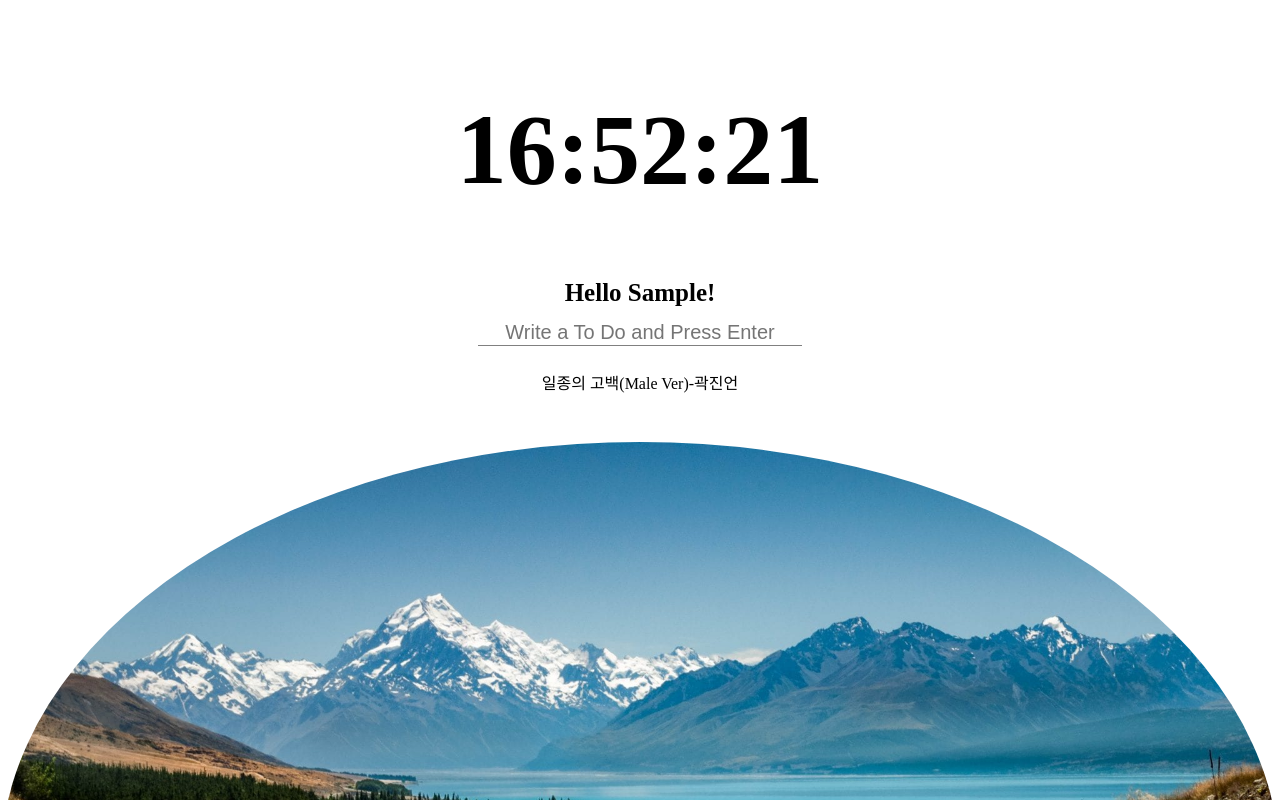
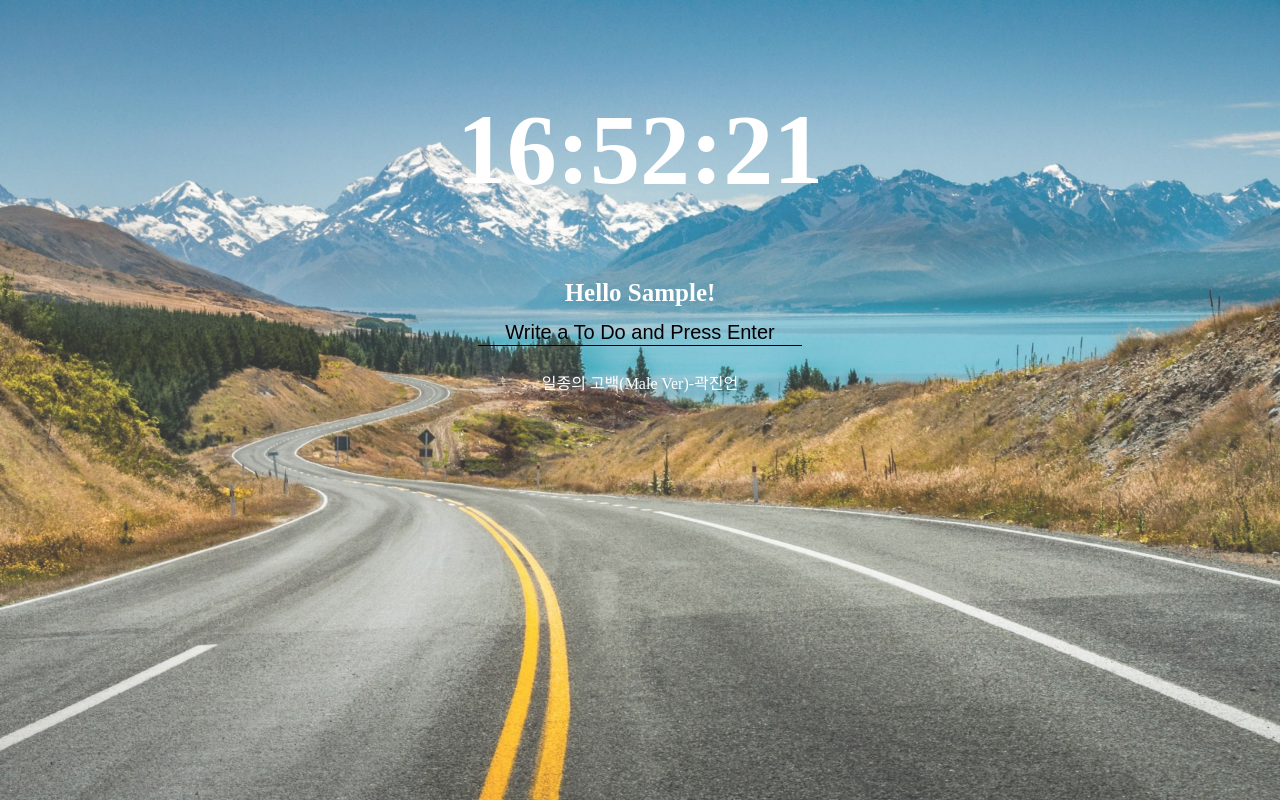
Before and after one commit to SeJun-Park/SeJun-Park.github.io, a plain HTML site: page index.html in a window 1280 px wide. Both pictures are taken after typing "Sample" into the empty fields and a click on the input "Log in". Shown: the top 800 px of the page. Drawn offline with Linux system fonts and the light colour scheme.

Commit message:
CSS Update

```diff
--- a/css/style.css
+++ b/css/style.css
@@ -6,6 +6,7 @@
 
 #clock {
     text-align: center;
+    color: white;
     font-size: 100px;
     font-weight: 600;
     padding: 100px 0px 0px 0px;
@@ -17,6 +18,14 @@
     justify-content: center;
     align-items: center;
     margin: 20px 0px;
+}
+
+#login-form input {
+    background: none;
+}
+
+#login-form input::placeholder {
+    color: black;
 }
 
 #login-form input:first-child {
@@ -48,10 +57,15 @@
 
 #todo-form input {
     border: none;
-    border-bottom: 1px solid gray;
+    border-bottom: 1px solid black;
     font-size: 20px;
     width: 25%;
     text-align: center;
+    background: none;
+}
+
+#todo-form input::placeholder {
+    color: black;
 }
 
 #todo-form input:focus {
@@ -63,12 +77,14 @@
     flex-direction: column;
     justify-content: center;
     align-items: center;
+    color: white;
 }
 
 #greeting {
     text-align: center;
     margin: 15px 0px;
     font-size: 25px;
+    color: white;
     font-weight: 600;
 }
 
@@ -78,12 +94,22 @@
     align-items: center;
 }
 
+@keyframes imgOpacity {
+    from {
+        opacity: 1;
+    }
+    to {
+        opacity: 0.8;
+    }
+}
+
 #img-container img {
+    position: absolute;
+    top:0;
     width: 100%;
     height: 100%;
-    margin-top: 30px;
-    border-radius: 50%;
     z-index: -1;
+    animation: imgOpacity 2s ease-in-out forwards;
 }
 
 #song {
@@ -92,6 +118,7 @@
     justify-content: center;
     align-items: center;
     margin: 20px 0px;
+    color: white;
 }
 
 #weather {
@@ -99,5 +126,6 @@
     justify-content: center;
     align-items: center;
     font-size: 20px;
+    color: white;
     margin: 0px 0px 80px 0px;
 }
```
Also changed, not shown: 1 other file.
